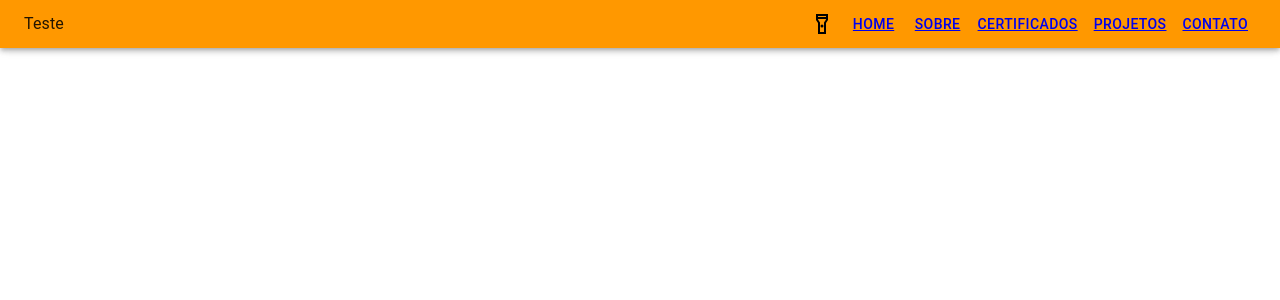
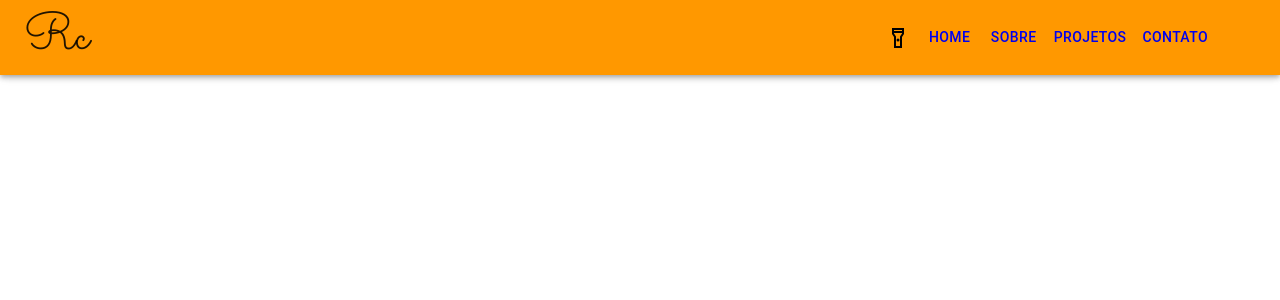
Before and after one commit to Robert663/portfolio, a React (Create React App) app: page / in a window 1280 px wide. Shown: the top 300 px of the page. Built offline with nearby package versions, Linux system fonts and the light colour scheme.

Commit message:
fix: changing styles to fit properly on the screen

```diff
--- a/src/components/Header/index.tsx
+++ b/src/components/Header/index.tsx
@@ -9,7 +9,6 @@ import {
   IconButton,
   List,
   ListItem,
-  ListItemButton,
   ListItemText,
 } from '@mui/material';
 import { Link } from 'react-router-dom';
@@ -18,7 +17,7 @@ import FlashlightOnOutlinedIcon from '@mui/icons-material/FlashlightOnOutlined';
 import { useThemeContext } from '../../context/ThemeContext';
 import { useTheme } from '@mui/material';
 import { useState } from 'react';
-const navItems = ['home', 'sobre', 'certificados', 'projetos', 'contato'];
+const navItems = ['home', 'sobre', 'projetos', 'contato'];
 
 export const Header = () => {
   const { toggleTheme } = useThemeContext();
@@ -32,34 +31,34 @@ export const Header = () => {
     <Box
       width="200px"
       display="flex"
-      style={{ alignItems: 'center', flexDirection: 'column' }}
+      style={{ alignItems: 'center', flexDirection: 'column', flexGrow: 1 }}
     >
       <Toolbar />
+      <Box flex={1}>
         <List>
           {navItems.map((item, index) => (
             <ListItem key={index} disablePadding>
-            <ListItemButton>
-              <Link to={`/${item}`}>
+              <Button>
+                <Link style={{ textDecoration: 'none' }} to={`/${item}`}>
                   <ListItemText primary={item} />
                 </Link>
-            </ListItemButton>
+              </Button>
             </ListItem>
           ))}
         </List>
-      <Toolbar />
-      <Box>
+      </Box>
       <IconButton onClick={toggleTheme} color="secondary">
         <FlashlightOnOutlinedIcon />
       </IconButton>
-      </Box>
+      <Toolbar />
     </Box>
   );
 
   return (
-    <Box height='48px'>
+    <Box height="48px">
       <AppBar component="nav">
         <Toolbar variant="dense">
-          <Typography sx={{ flexGrow: 1 }}>Teste</Typography>
+          <Typography sx={{ flexGrow: 1, fontSize: 50, fontFamily: 'Sacramento, cursive' }}>Rc</Typography>
           {matches ? (
             <>
               <Drawer
@@ -70,19 +69,21 @@ export const Header = () => {
               >
                 {drawer}
               </Drawer>
+              <Box>
                 <IconButton onClick={handleDrawerToggle}>
                   <MenuIcon />
                 </IconButton>
+              </Box>
             </>
           ) : (
             <>
               <IconButton onClick={toggleTheme} color="secondary">
                 <FlashlightOnOutlinedIcon />
               </IconButton>
-              <Box>
+              <Box mr={5}>
                 {navItems.map((item, index) => (
                   <Button key={index} color="secondary">
-                    <Link to={`/${item}`}>
+                    <Link style={{ textDecoration: 'none' }} to={`/${item}`}>
                       {item}
                     </Link>
                   </Button>
```
Lines whose indentation alone changed are shown as unchanged.
